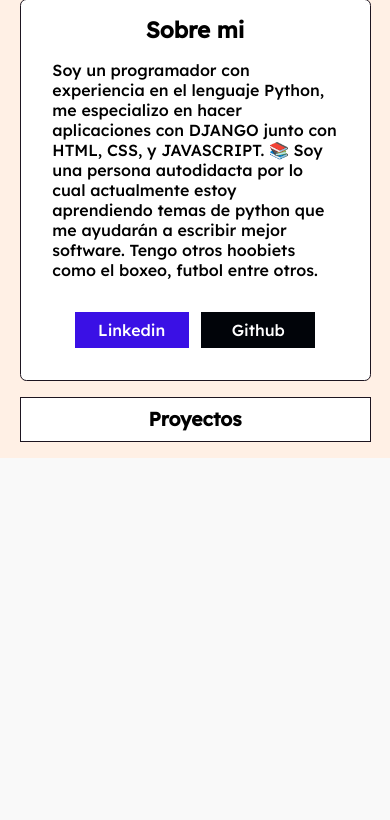
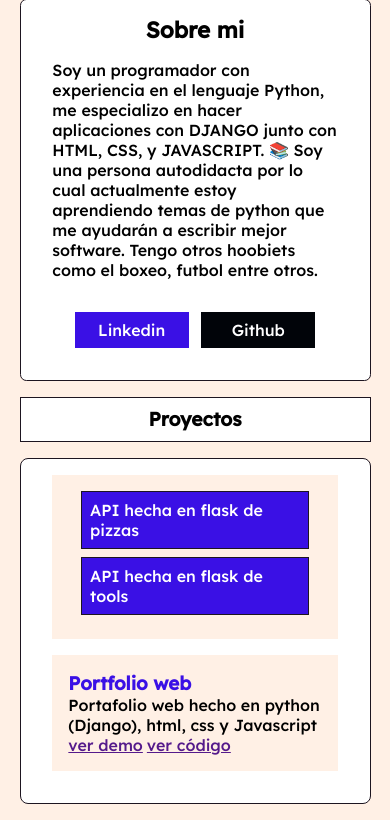
Before and after one commit to Rodevp/portfolioweb-v2, a Django app: template home/templates/home/home.html in a window 390 px wide. Shown: the part 428-1248 px from the top of the page. Before the commit the page ends 886 px from the top, so only its background shows below. Run offline with Django 3.2, Linux system fonts and the light colour scheme; the template is opened without the code that fills it, so the values that code supplies are empty; parts of the project's set-up code (start-up, migrations or seed data) failed here and were passed over.

Commit message:
creando seccion proyectos en version mobile

```diff
--- a/home/templates/home/home.html
+++ b/home/templates/home/home.html
@@ -71,6 +71,28 @@
         <h2 class="title__project">
             Proyectos
         </h2>
+        <section class="projects">
+            <div class="projects_no_demo">
+                <a href="" class="projects__link_demo">
+                    API hecha en flask de pizzas
+                </a>
+                <a href="" class="projects__link_demo">
+                    API hecha en flask de tools
+                </a>
+            </div>
+            <div class="project_demo">
+                <h3 class="title__project_demo">
+                    Portfolio web
+                </h3>
+                <p class="descrip__project">
+                    Portafolio web hecho en python (Django), html, css y Javascript
+                </p>
+                <div class="link__project">
+                    <a href="" class="view__demo_link">ver demo</a>
+                    <a href="" class="view__demo_link">ver código</a>
+                </div>
+            </div>
+        </section>
     </main>
 </body>
 
--- a/static/css/home.css
+++ b/static/css/home.css
@@ -207,6 +207,58 @@
     background-color: var(--secondary-color);
 }
 
+.projects {
+    width: 90%;
+    padding: 1em;
+    margin-bottom: 1rem;
+    border-radius: 0.5rem;
+    display: flex;
+    flex-direction: column;
+    align-items: center;
+    border: 1px solid var(--border-color);
+    background-color: var(--secondary-color);
+}
+
+.projects_no_demo {
+    width: 90%;
+    padding: 1em;
+    margin-bottom: 1rem;
+    display: flex;
+    flex-direction: column;
+    align-items: center;
+    justify-content: space-evenly;
+    background-color: var(--primary-color);
+}
+
+.projects__link_demo {
+    width: 90%;
+    padding: 0.5em;
+    margin-bottom: 0.5rem;
+    font-size: 1rem;
+    font-family: var(--font);
+    text-decoration: none;
+    display: inline-block;
+    border: 1px solid var(--border-color);
+    color: var(--secondary-color);
+    background-color: var(--blue-color);
+}
+
+.project_demo {
+    width: 90%;
+    padding: 1em;
+    margin-bottom: 1rem;
+    background-color: var(--primary-color);
+}
+
+.title__project_demo {
+    color: var(--blue-color);
+}
+
+.title__project_demo, .descrip__project,
+.view__demo_link {
+    font-family: var(--font);
+}
+
 /*animation for letter */
 @keyframes moveLetter {
     0% {
```
